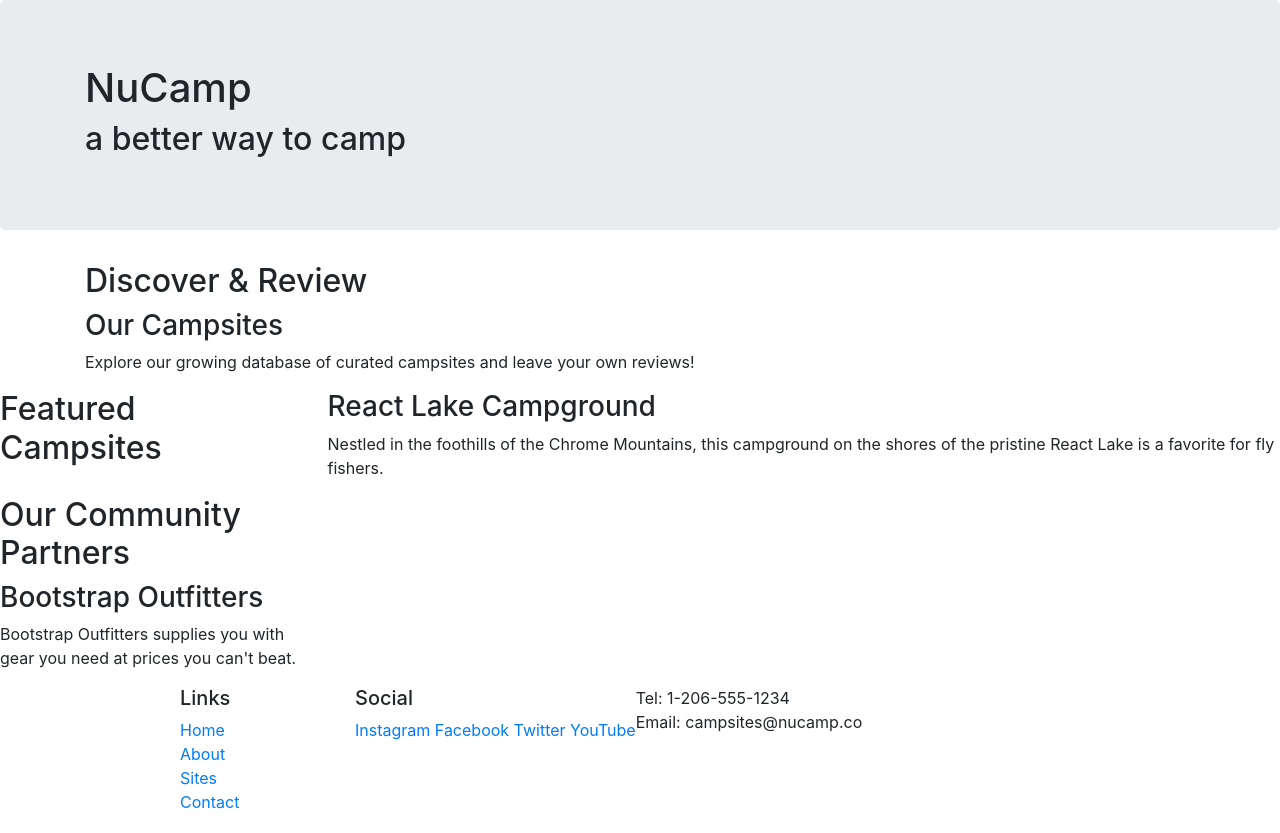
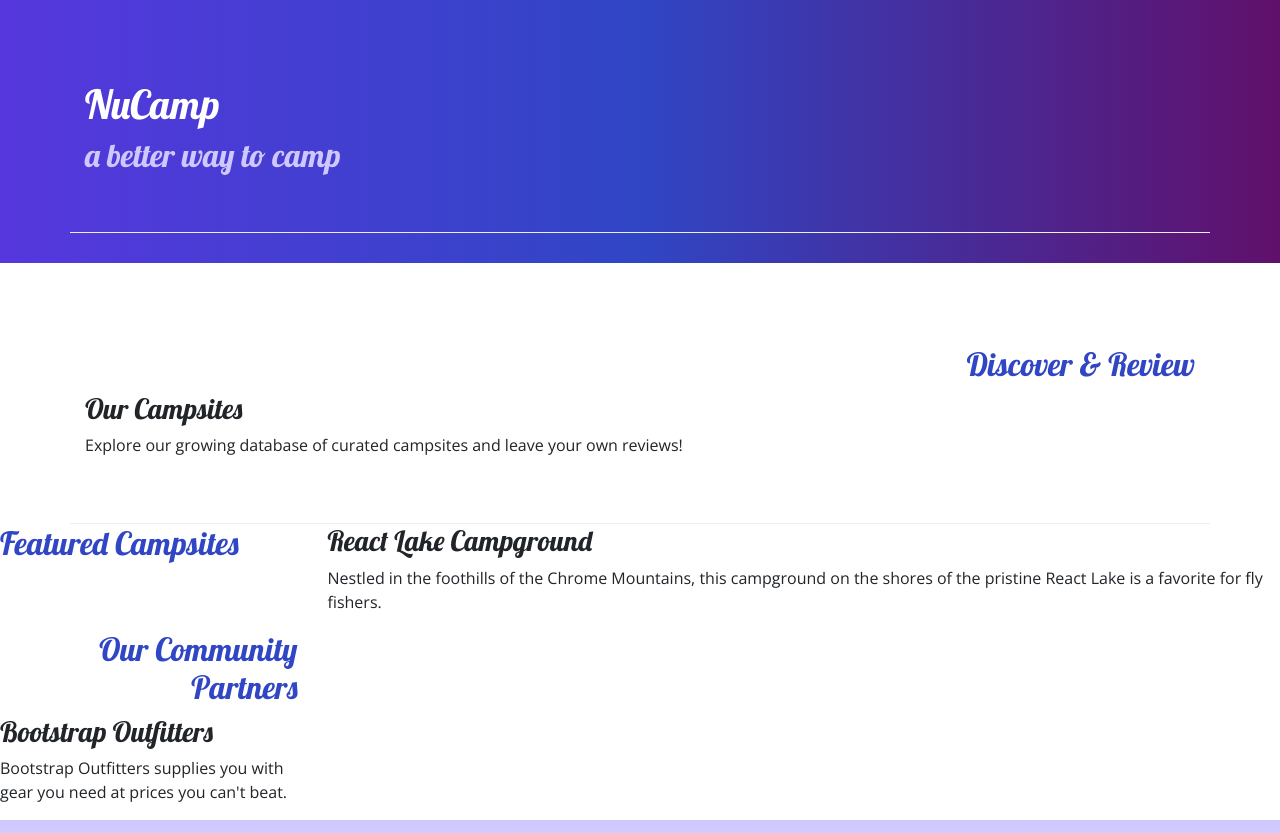
Before and after one commit to MarcGranier/HBCU-Site, a website: page index.html in a window 1280 px wide. Shown: the top 833 px of the page. Drawn offline with nearby package versions, Linux system fonts and the light colour scheme.

Commit message:
End of day

```diff
--- /dev/null
+++ b/css/styles.css
@@ -0,0 +1,32 @@
+body {
+  font-family: "Open Sans", sans-serif;
+}
+
+h1, h2, h3 {
+  font-family: "Lobster", cursive;
+}
+
+h2 {
+  color: #3046C5;
+}
+
+header h2 {
+  color: #CEC8FF;
+}
+
+footer {
+  background-image: linear-gradient(#CEC8FF, white);
+  padding: 20px 0;
+}
+
+.jumbotron {
+  padding: 30px;
+  background-image: linear-gradient(to right, #5637DD, #3046C5, #60106B);
+  color: white;
+}
+
+.row-content {
+  padding: 50px 0;
+  border-bottom: 1px ridge;
+  min-height: 200px;
+}
--- a/index.html
+++ b/index.html
@@ -9,15 +9,19 @@
 <!-- Bootstrap CSS -->
 <link rel="stylesheet" href="node_modules/bootstrap/dist/css/bootstrap.min.css" />
 
+<!-- Additional CSS must be placed after Bootstrap CSS -->
+<link rel="stylesheet" href="https://fonts.googleapis.com/css?family=Lobster|Open+Sans" />
+<link rel="stylesheet" href="css/styles.css" />
+
 <title>NuCamp: A Better Way To Camp</title>
 </head>
 
 <body>
 
-        <header class="jumbotron">
+        <header class="jumbotron jumbotron-fluid">
 
                 <div class="container">
-                    <div class="row">
+                    <div class="row row-content align-items-center">
                         <div class="col">
                             <h1>NuCamp</h1>
                             <h2>a better way to camp</h2>
@@ -26,9 +30,9 @@
                 </div>
         </header>
             <div class="container">
-                <div class="row">
+                <div class="row row-content align-items-center">
                     <div class="col-sm-4 order-sm-last col-md">
-                <h2>Discover & Review</h2>
+                <h2 class="text-sm-right">Discover & Review</h2>
                 <h3>Our Campsites</h3>
                 <p>Explore our growing database of curated campsites and leave your own reviews!</p>
             </div>
@@ -49,7 +53,7 @@
             <div class="row">
                 <div class="col-sm-4 order-sm-last col-md-3">
             <div>
-                <h2>Our Community Partners</h2>
+                <h2 class='text-sm-right'>Our Community Partners</h2>
                 <h3>Bootstrap Outfitters</h3>
                 <p>Bootstrap Outfitters supplies you with gear you need at prices you can't beat.</p>
             </div>
@@ -59,7 +63,7 @@
 
     <footer>
             <div class="container">
-                <div class="row">
+                <div class="row row-content align-items-center">
                     <div class="col-4 col-sm-2 offset-1 ">
                 <h5>Links</h5>
                 <ul class="list-unstyled">
@@ -69,14 +73,14 @@
                     <li><a href="#">Contact</a></li>
                 </ul>
             </div>
-            <div>
+            <div class="col-6 sm-5 text-center">
                 <h5>Social</h5>
                 <a href="http://instagram.com/">Instagram</a>
                 <a href="http://facebook.com/">Facebook</a>
                 <a href="http://twitter.com/">Twitter</a>
                 <a href="http://youtube.com/">YouTube</a>
             </div>
-            <div>
+            <div class="col-sm-4 text-center">
                 Tel: 1-206-555-1234<br />
                 Email: campsites@nucamp.co
             </div>
```
